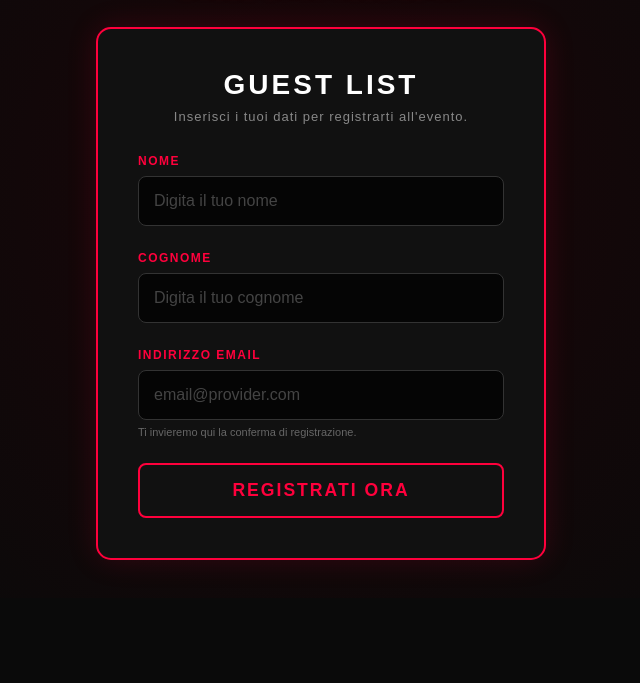
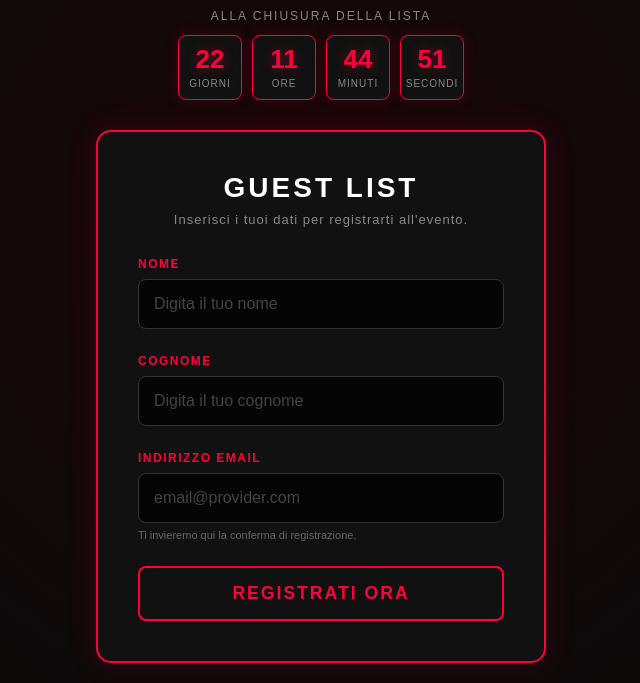
Before and after one commit to DanieleSandre/ONationForm, a website: page index.html in a window 1280 px wide. Shown: the part 202-885 px from the top of the page, without its empty margins (319-959 px from the left). Before the commit the page ends 800 px from the top, so only its background shows below. Drawn offline with Linux system fonts and the light colour scheme.

Commit message:
Add files via upload

```diff
--- a/index.html
+++ b/index.html
@@ -10,7 +10,31 @@
 
     <div class="registration-wrapper">
         <img src="logobianco_verticale.png" alt="ØNation Logo" class="form-logo">
-        <p class="event-title">Pool Party 19/07/2026<br>Dalle 14:00 alle 22:30</p>
+        <p class="event-title">Pool Party 19/07/2026<br>Dalle 14:00 alle 22:30
+        </p>
+
+        <div class="countdown" id="countdown" role="timer">
+            <p class="countdown-label">Alla chiusura della lista</p>
+            <div class="countdown-timer">
+                <div class="countdown-unit">
+                    <span class="countdown-number" id="cd-days">00</span>
+                    <span class="countdown-text">Giorni</span>
+                </div>
+                <div class="countdown-unit">
+                    <span class="countdown-number" id="cd-hours">00</span>
+                    <span class="countdown-text">Ore</span>
+                </div>
+                <div class="countdown-unit">
+                    <span class="countdown-number" id="cd-minutes">00</span>
+                    <span class="countdown-text">Minuti</span>
+                </div>
+                <div class="countdown-unit">
+                    <span class="countdown-number" id="cd-seconds">00</span>
+                    <span class="countdown-text">Secondi</span>
+                </div>
+            </div>
+            <p class="countdown-closed" id="countdown-closed">Lista chiusa</p>
+        </div>
 
         <div class="form-card">
             <h2>GUEST LIST</h2>
@@ -81,5 +105,44 @@
     });
 </script>
 
+<script>
+    // Mezzanotte tra il 18 e il 19 luglio 2026, ora italiana (CEST, UTC+2).
+    const countdownTarget = new Date('2026-07-19T00:00:00+02:00').getTime();
+
+    const cd = {
+        days: document.getElementById('cd-days'),
+        hours: document.getElementById('cd-hours'),
+        minutes: document.getElementById('cd-minutes'),
+        seconds: document.getElementById('cd-seconds')
+    };
+    const countdownEl = document.getElementById('countdown');
+
+    const pad = n => String(n).padStart(2, '0');
+
+    let countdownInterval;
+
+    function updateCountdown() {
+        const diff = countdownTarget - Date.now();
+
+        if (diff <= 0) {
+            cd.days.textContent = '00';
+            cd.hours.textContent = '00';
+            cd.minutes.textContent = '00';
+            cd.seconds.textContent = '00';
+            countdownEl.classList.add('is-closed');
+            if (countdownInterval) clearInterval(countdownInterval);
+            return;
+        }
+
+        cd.days.textContent = pad(Math.floor(diff / 86400000));
+        cd.hours.textContent = pad(Math.floor((diff % 86400000) / 3600000));
+        cd.minutes.textContent = pad(Math.floor((diff % 3600000) / 60000));
+        cd.seconds.textContent = pad(Math.floor((diff % 60000) / 1000));
+    }
+
+    updateCountdown();
+    countdownInterval = setInterval(updateCountdown, 1000);
+</script>
+
 </body>
 </html>
```
